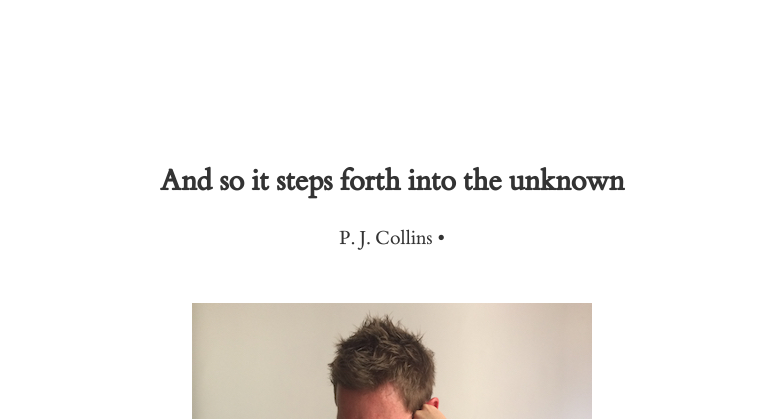
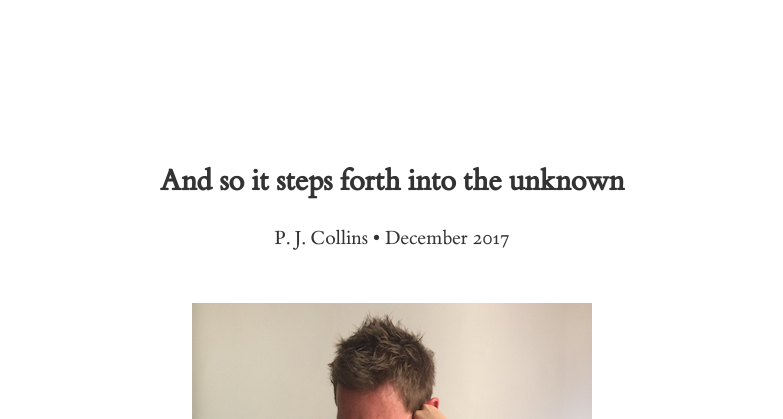
Before and after one commit to patrickjohncollins/patrickjohncollins.github.io, a Jekyll site: the page built from index.md, in a window 1280 px wide. Shown: the top 419 px of the page, without its empty margins (248-1031 px from the left). Built offline with Jekyll 4.4.1, drawn with Linux system fonts in a browser that asks for light colours; our own code applies the rules of GitHub Pages for plain Markdown files.

Commit message:
Set date on home page

```diff
--- a/index.md
+++ b/index.md
@@ -1,5 +1,6 @@
 ---
 title: And so it steps forth into the unknown
+date: 2017-12-07
 ---
 
 <img src="/images/patrick-writing-small.jpg">
```
